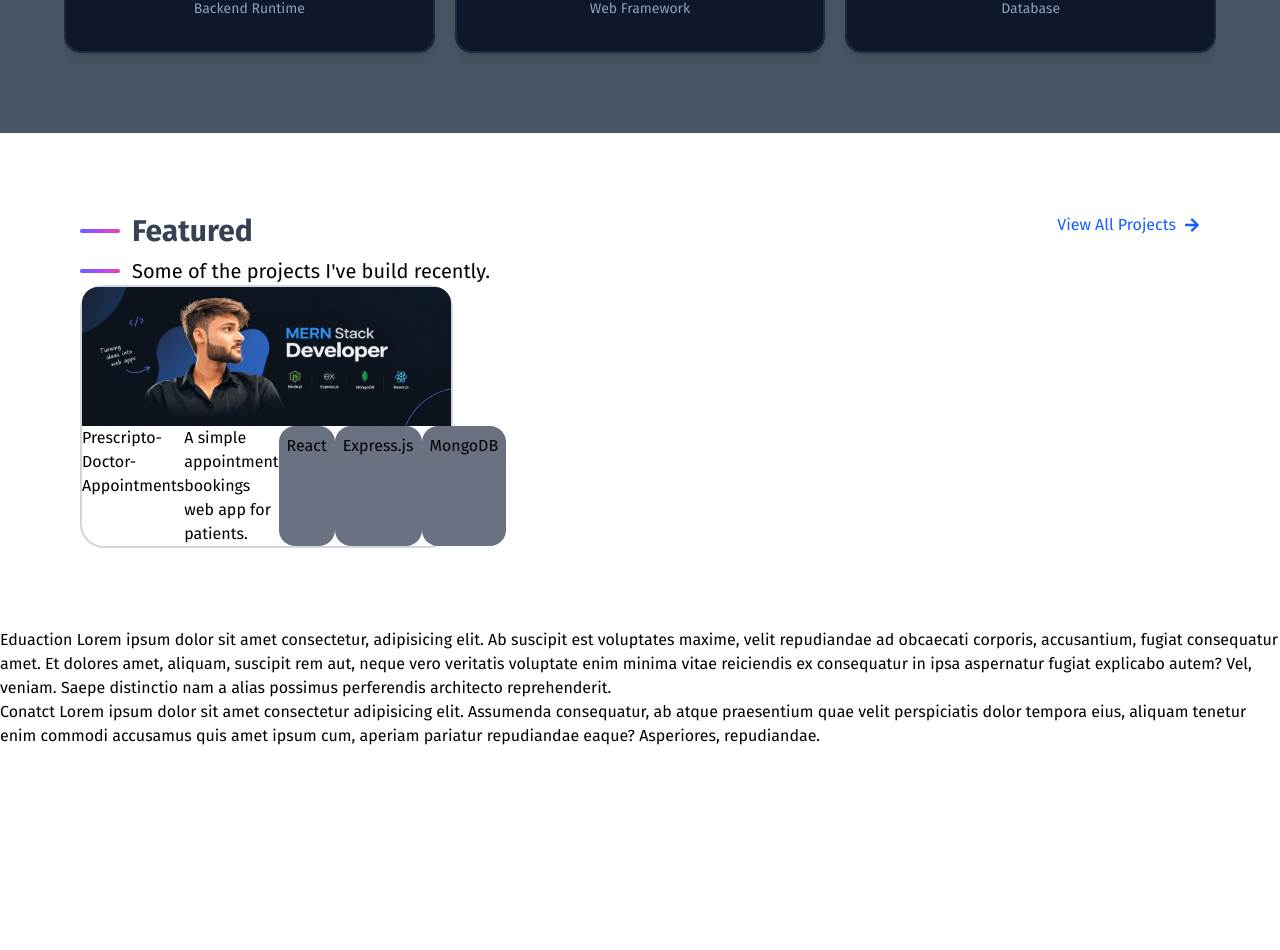
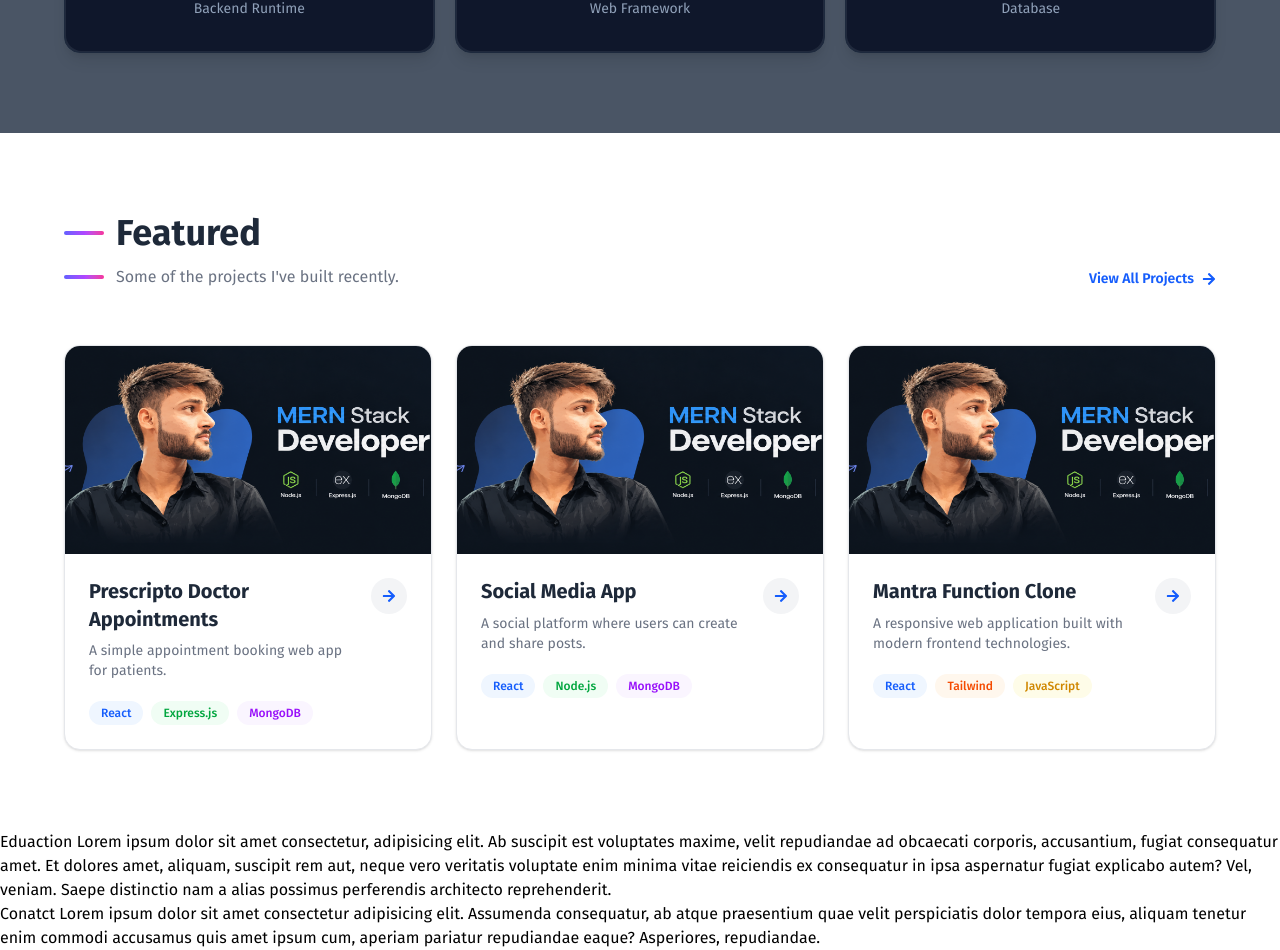
Before and after one commit to bhatinishant38/Portfolio, a React (Vite) app: page / in a window 1280 px wide. Shown: the part 1900-2850 px from the top of the page. Before the commit the page ends 2648 px from the top, so only its background shows below. Built offline with nearby package versions, Linux system fonts and the light colour scheme.

Commit message:
Enhance Projects component with improved layout, styling, and additional project details

```diff
--- a/src/Components/Projects.jsx
+++ b/src/Components/Projects.jsx
@@ -3,58 +3,206 @@ import { FaArrowRight } from "react-icons/fa";
 
 const Projects = () => {
   return (
-    <div id="Projects" className="w-full p-20">
-      <div className="flex justify-between">
-        <div className="flex flex-col gap-2 ">
-          <div className="flex items-center gap-3 ">
-            <div className="text-gray-500 font-bold w-10">
-              <hr className="h-1 border-0  bg-linear-to-r from-indigo-500 via-purple-500 to-pink-500 rounded-full" />
+    <div
+      id="Projects"
+      className="w-full bg-white px-5 py-16 sm:px-8 sm:py-20 lg:px-16"
+    >
+      {/* Section Header */}
+      <div className="mx-auto mb-10 flex max-w-6xl items-end justify-between gap-6 sm:mb-14">
+        <div className="flex flex-col gap-3">
+          <div className="flex items-center gap-3">
+            <div className="w-8 sm:w-10">
+              <hr className="h-1 rounded-full border-0 bg-linear-to-r from-indigo-500 via-purple-500 to-pink-500" />
             </div>
-            <div className="font-bold text-2xl sm:text-3xl text-gray-700">
+
+            <p className="text-2xl font-bold text-gray-800 sm:text-3xl lg:text-4xl">
               Featured
-            </div>
+            </p>
           </div>
 
-          <div className="flex items-center gap-3 ">
-            <div className="text-gray-500 font-bold w-10">
-              <hr className="h-1 border-0  bg-linear-to-r from-indigo-500 via-purple-500 to-pink-500 rounded-full" />
+          <div className="flex items-center gap-3">
+            <div className="w-8 sm:w-10">
+              <hr className="h-1 rounded-full border-0 bg-linear-to-r from-indigo-500 via-purple-500 to-pink-500" />
             </div>
-            <p className="text-sm sm:text-lg lg:text-xl">
-              Some of the projects I've build recently.
+
+            <p className="text-xs text-gray-500 sm:text-sm lg:text-base">
+              Some of the projects I've built recently.
             </p>
           </div>
         </div>
 
-        <a href="">
-          <p className="flex gap-2 items-center text-blue-600">
-            {" "}
-            View All Projects
-            <span>
-              <FaArrowRight />
-            </span>
-          </p>
+        {/* View All */}
+        <a
+          href="#"
+          className="group hidden shrink-0 items-center gap-2 text-sm font-semibold text-blue-600 transition-colors hover:text-blue-800 sm:flex"
+        >
+          View All Projects
+          <FaArrowRight className="transition-transform duration-300 group-hover:translate-x-1" />
         </a>
       </div>
 
-      <div>
+      {/* Projects */}
+      <div className="mx-auto grid max-w-6xl grid-cols-1 gap-6 sm:grid-cols-2 lg:grid-cols-3">
+        {/* Project 1 */}
+        <div className="group overflow-hidden rounded-2xl border border-gray-200 bg-white shadow-sm transition-all duration-300 hover:-translate-y-2 hover:shadow-xl">
+          {/* Image */}
+          <div className="relative overflow-hidden">
+            <img
+              className="h-48 w-full object-cover transition-transform duration-500 group-hover:scale-105 sm:h-52"
+              src="/banner.png"
+              alt="Prescripto Doctor Appointments"
+            />
 
-        <div className=" w-1/3  border-2 border-gray-300 rounded-3xl">
+            {/* Overlay */}
+            <div className="absolute inset-0 bg-black/0 transition-all duration-300 group-hover:bg-black/10"></div>
+          </div>
 
-          <div >
-            <img className="rounded-t-2xl" src="/banner.png" alt="" />
-          </div>
-          <div className="flex">
-            <p>Prescripto-Doctor-Appointments</p>
-            <p>A simple appointment bookings web app for patients. </p>
-            <div className="flex ">
-              <p className="bg-gray-500 rounded-2xl p-2">React</p>
-              <p className="bg-gray-500 rounded-2xl p-2">Express.js</p>
-              <p className="bg-gray-500 rounded-2xl p-2">MongoDB</p>
+          {/* Content */}
+          <div className="p-5 sm:p-6">
+            <div className="flex items-start justify-between gap-4">
+              <div>
+                <h3 className="text-lg font-bold leading-snug text-gray-800 sm:text-xl">
+                  Prescripto Doctor Appointments
+                </h3>
+
+                <p className="mt-2 text-xs leading-5 text-gray-500 sm:text-sm">
+                  A simple appointment booking web app for patients.
+                </p>
+              </div>
+
+              {/* Arrow */}
+              <a
+                href="#"
+                className="flex h-9 w-9 shrink-0 items-center justify-center rounded-full bg-gray-100 text-blue-600 transition-all duration-300 group-hover:bg-blue-600 group-hover:text-white"
+              >
+                <FaArrowRight className="text-sm transition-transform duration-300 group-hover:translate-x-0.5" />
+              </a>
+            </div>
+
+            {/* Technologies */}
+            <div className="mt-5 flex flex-wrap gap-2">
+              <span className="rounded-full bg-blue-50 px-3 py-1 text-xs font-medium text-blue-600">
+                React
+              </span>
+
+              <span className="rounded-full bg-green-50 px-3 py-1 text-xs font-medium text-green-600">
+                Express.js
+              </span>
+
+              <span className="rounded-full bg-purple-50 px-3 py-1 text-xs font-medium text-purple-600">
+                MongoDB
+              </span>
             </div>
           </div>
-
         </div>
 
+        {/* Project 2 */}
+        <div className="group overflow-hidden rounded-2xl border border-gray-200 bg-white shadow-sm transition-all duration-300 hover:-translate-y-2 hover:shadow-xl">
+          <div className="relative overflow-hidden">
+            <img
+              className="h-48 w-full object-cover transition-transform duration-500 group-hover:scale-105 sm:h-52"
+              src="/banner.png"
+              alt="Project"
+            />
+
+            <div className="absolute inset-0 bg-black/0 transition-all duration-300 group-hover:bg-black/10"></div>
+          </div>
+
+          <div className="p-5 sm:p-6">
+            <div className="flex items-start justify-between gap-4">
+              <div>
+                <h3 className="text-lg font-bold leading-snug text-gray-800 sm:text-xl">
+                  Social Media App
+                </h3>
+
+                <p className="mt-2 text-xs leading-5 text-gray-500 sm:text-sm">
+                  A social platform where users can create and share posts.
+                </p>
+              </div>
+
+              <a
+                href="#"
+                className="flex h-9 w-9 shrink-0 items-center justify-center rounded-full bg-gray-100 text-blue-600 transition-all duration-300 group-hover:bg-blue-600 group-hover:text-white"
+              >
+                <FaArrowRight className="text-sm" />
+              </a>
+            </div>
+
+            <div className="mt-5 flex flex-wrap gap-2">
+              <span className="rounded-full bg-blue-50 px-3 py-1 text-xs font-medium text-blue-600">
+                React
+              </span>
+
+              <span className="rounded-full bg-green-50 px-3 py-1 text-xs font-medium text-green-600">
+                Node.js
+              </span>
+
+              <span className="rounded-full bg-purple-50 px-3 py-1 text-xs font-medium text-purple-600">
+                MongoDB
+              </span>
+            </div>
+          </div>
+        </div>
+
+        {/* Project 3 */}
+        <div className="group overflow-hidden rounded-2xl border border-gray-200 bg-white shadow-sm transition-all duration-300 hover:-translate-y-2 hover:shadow-xl">
+          <div className="relative overflow-hidden">
+            <img
+              className="h-48 w-full object-cover transition-transform duration-500 group-hover:scale-105 sm:h-52"
+              src="/banner.png"
+              alt="Project"
+            />
+
+            <div className="absolute inset-0 bg-black/0 transition-all duration-300 group-hover:bg-black/10"></div>
+          </div>
+
+          <div className="p-5 sm:p-6">
+            <div className="flex items-start justify-between gap-4">
+              <div>
+                <h3 className="text-lg font-bold leading-snug text-gray-800 sm:text-xl">
+                  Mantra Function Clone
+                </h3>
+
+                <p className="mt-2 text-xs leading-5 text-gray-500 sm:text-sm">
+                  A responsive web application built with modern frontend
+                  technologies.
+                </p>
+              </div>
+
+              <a
+                href="#"
+                className="flex h-9 w-9 shrink-0 items-center justify-center rounded-full bg-gray-100 text-blue-600 transition-all duration-300 group-hover:bg-blue-600 group-hover:text-white"
+              >
+                <FaArrowRight className="text-sm" />
+              </a>
+            </div>
+
+            <div className="mt-5 flex flex-wrap gap-2">
+              <span className="rounded-full bg-blue-50 px-3 py-1 text-xs font-medium text-blue-600">
+                React
+              </span>
+
+              <span className="rounded-full bg-orange-50 px-3 py-1 text-xs font-medium text-orange-600">
+                Tailwind
+              </span>
+
+              <span className="rounded-full bg-yellow-50 px-3 py-1 text-xs font-medium text-yellow-600">
+                JavaScript
+              </span>
+            </div>
+          </div>
+        </div>
+      </div>
+
+      {/* Mobile View All */}
+      <div className="mt-8 flex justify-center sm:hidden">
+        <a
+          href="#"
+          className="group flex items-center gap-2 text-sm font-semibold text-blue-600"
+        >
+          View All Projects
+          <FaArrowRight className="transition-transform duration-300 group-hover:translate-x-1" />
+        </a>
       </div>
     </div>
   );
```
